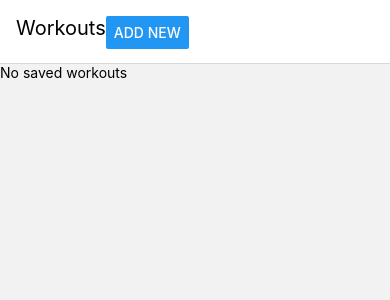
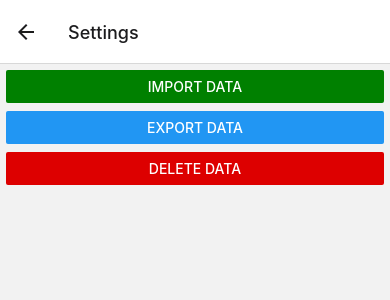
Before and after one commit to jaakaappi/workout, a React Native app: screen /Settings in a window 390 px wide. Shown: the top 300 px of the page. Built offline with nearby package versions, Linux system fonts and the light colour scheme.

Commit message:
Exporting, importing, wiping data

```diff
--- a/App.tsx
+++ b/App.tsx
@@ -1,57 +1,51 @@
-import React, {
-  createContext,
-  useContext,
-  useEffect,
-  useInsertionEffect,
-  useReducer,
-  useState,
-} from 'react';
+import 'react-native-gesture-handler';
+import {GestureHandlerRootView} from 'react-native-gesture-handler';
+import React from 'react';
 import {
   Button,
-  FlatList,
-  SafeAreaView,
-  ScrollView,
   StatusBar,
   StyleSheet,
   Text,
   useColorScheme,
   View,
 } from 'react-native';
-import {getWorkouts} from './workouts';
 import {NavigationContainer} from '@react-navigation/native';
 import {
-  NativeStackNavigationProp,
   NativeStackScreenProps,
   createNativeStackNavigator,
 } from '@react-navigation/native-stack';
 import {WorkoutsScreen} from './WorkoutsScreen';
 import {EditWorkoutScreen} from './EditWorkoutScreen';
-import {GestureHandlerRootView} from 'react-native-gesture-handler';
-import {Workout, WorkoutState} from './types';
+import {Workout} from './types';
 import {WorkoutStore} from './WorkoutStore';
 import {WorkoutDetailsScreen} from './WorkoutDetailScreen';
+import {SettingsScreen} from './SettingsScreen';
 
 export type RootStackParamList = {
   Workouts: undefined;
   EditWorkout: {workout?: Workout};
   WorkoutDetails: {workout: Workout};
+  Settings: undefined;
 };
 
 const Stack = createNativeStackNavigator<RootStackParamList>();
-
 const WorkoutScreen = (): JSX.Element => {
   const isDarkMode = useColorScheme() === 'dark';
-
-  // const addNewWorkout = (workout: Workout) => {
-  //   const newWorkouts = [...workouts, workout];
-  //   setWorkouts(newWorkouts);
-  // };
 
   return (
     <NavigationContainer>
       <WorkoutStore>
         <GestureHandlerRootView style={{flex: 1}}>
           <StatusBar barStyle={isDarkMode ? 'light-content' : 'dark-content'} />
+          <WorkoutStack />
+        </GestureHandlerRootView>
+      </WorkoutStore>
+    </NavigationContainer>
+  );
+};
+
+const WorkoutStack = () => {
+  return (
     <Stack.Navigator>
       <Stack.Screen
         name="Workouts"
@@ -72,10 +66,11 @@ const WorkoutScreen = (): JSX.Element => {
           headerTitle: () => <WorkoutDetailsHeader {...props} />,
         })}
       />
+      <Stack.Screen
+        name="Settings"
+        component={SettingsScreen}
+      />
     </Stack.Navigator>
-        </GestureHandlerRootView>
-      </WorkoutStore>
-    </NavigationContainer>
   );
 };
 
@@ -103,6 +98,7 @@ const WorkoutScreenHeader = ({
       <Text style={styles.headerText}>Workouts</Text>
       <Button
         title="Add new"
+        color="green"
         onPress={() => navigation.navigate('EditWorkout', {workout: undefined})}
       />
     </View>
--- /dev/null
+++ b/SettingsScreen.tsx
@@ -0,0 +1,93 @@
+import React, {useContext, useMemo} from 'react';
+import {Alert, Button, StyleSheet, View} from 'react-native';
+
+import RNFS from 'react-native-fs';
+import DocumentPicker from 'react-native-document-picker';
+
+import {Context} from './WorkoutStore';
+import {Workout} from './types';
+
+export const SettingsScreen = () => {
+  const {state, dispatch} = useContext(Context);
+
+  const styles = StyleSheet.create({
+    mainContainter: {
+      padding: 6,
+      gap: 8,
+    },
+  });
+
+  const handleImportPressed = () => {
+    DocumentPicker.pickSingle({
+      presentationStyle: 'fullScreen',
+      //   copyTo: 'cachesDirectory',
+    })
+      .then(response => {
+        RNFS.readFile(response.uri).then(value => {
+          try {
+            const workouts = JSON.parse(value) as Workout[];
+            workouts.map(workout =>
+              dispatch({type: 'addWorkout', payload: [workout]}),
+            );
+            console.log('Finished importing workouts');
+          } catch (error) {
+            console.error(`Failed to parse file: ${error}`);
+          }
+        });
+      })
+      .catch(() => {});
+  };
+
+  const handleExportPressed = () => {
+    const dateTime = new Date(Date.now());
+    const filePath =
+      RNFS.DownloadDirectoryPath +
+      `/workout-export-${dateTime.getFullYear()}-${dateTime.getMonth()}-${dateTime.getDay()}-${dateTime.getHours()}-${dateTime.getMinutes()}.json`;
+
+    const exportJson = JSON.stringify(state.workouts);
+
+    RNFS.writeFile(filePath, exportJson, 'utf8')
+      .then(() => {
+        console.log('Data exported succesfully');
+      })
+      .catch(err => {
+        console.error(`Failed to export data: ${err}`);
+      });
+  };
+
+  const handleDeleteDataPressed = () => {
+    Alert.alert(
+      'Are you sure?',
+      'Are you sure you want to delete all your data?',
+      [
+        {text: 'Cancel', style: 'cancel'},
+        {
+          text: 'Confirm',
+          style: 'destructive',
+          onPress: () => {
+            dispatch({type: 'deleteAllWorkouts', payload: []});
+          },
+        },
+      ],
+    );
+  };
+
+  return (
+    <View style={styles.mainContainter}>
+      <Button
+        color="green"
+        title="Import data"
+        onPress={handleImportPressed}
+      />
+      <Button
+        title="Export data"
+        onPress={handleExportPressed}
+      />
+      <Button
+        color="#DD0000"
+        title="Delete data"
+        onPress={handleDeleteDataPressed}
+      />
+    </View>
+  );
+};
--- a/WorkoutStore.tsx
+++ b/WorkoutStore.tsx
@@ -1,5 +1,5 @@
 import React, {useEffect} from 'react';
-import {Children, createContext, useReducer} from 'react';
+import {createContext, useReducer} from 'react';
 import {Workout, WorkoutState} from './types';
 import {getWorkouts, saveWorkouts} from './workouts';
 
@@ -56,6 +56,10 @@ export const WorkoutStore = ({children}: React.PropsWithChildren) => {
         saveWorkouts(newWorkouts);
         return {...state, workouts: newWorkouts};
       }
+      case 'deleteAllWorkouts': {
+        saveWorkouts([]);
+        return {...state, workouts: []};
+      }
       default:
         throw Error('Unknown action.');
     }
--- a/WorkoutsScreen.tsx
+++ b/WorkoutsScreen.tsx
@@ -1,4 +1,4 @@
-import React, {useContext, useEffect, useMemo, useState} from 'react';
+import React, {useContext, useMemo} from 'react';
 import {
   Button,
   FlatList,
@@ -7,22 +7,13 @@ import {
   Text,
   View,
 } from 'react-native';
-import {Workout} from './types';
-import {getWorkouts} from './workouts';
 import {NativeStackScreenProps} from '@react-navigation/native-stack';
 import {RootStackParamList} from './App';
-import {TextInput, TouchableHighlight} from 'react-native-gesture-handler';
 import {Context} from './WorkoutStore';
 
 export const WorkoutsScreen = ({
-  route,
   navigation,
 }: NativeStackScreenProps<RootStackParamList>) => {
-  // const workouts = useMemo(
-  //   () => workoutState.workouts,
-  //   [workoutState.workouts],
-  // );
-
   const {state, dispatch} = useContext(Context);
 
   const workouts = useMemo(() => state.workouts, [state]);
@@ -51,12 +42,17 @@ export const WorkoutsScreen = ({
       gap: 6,
       alignSelf: 'center',
     },
+    settingsButton: {
+      alignContent: 'center',
+      alignSelf: 'flex-end',
+      width: '100%',
+    },
   });
 
   return (
-    <View>
+    <View style={{height: '100%'}}>
       {workouts.length == 0 ? (
-        <View>
+        <View style={{flex: 1, padding: 8, alignItems: 'center'}}>
           <Text>No saved workouts</Text>
         </View>
       ) : (
@@ -86,6 +82,7 @@ export const WorkoutsScreen = ({
                   <Button title="Edit" />
                   <Button
                     title="Delete"
+                    color="#DD0000"
                     onPress={() => handleDeleteWorkoutPressed(index)}
                   />
                 </View>
@@ -95,6 +92,12 @@ export const WorkoutsScreen = ({
           keyExtractor={(_, index) => index.toString()}
         />
       )}
+      <View style={styles.settingsButton}>
+        <Button
+          title="Settings"
+          onPress={() => navigation.navigate('Settings')}
+        />
+      </View>
     </View>
   );
 };
--- a/package.json
+++ b/package.json
@@ -12,11 +12,15 @@
   },
   "dependencies": {
     "@react-native-async-storage/async-storage": "^1.19.0",
+    "@react-navigation/drawer": "^6.6.3",
     "@react-navigation/native": "^6.1.7",
     "@react-navigation/native-stack": "^6.9.13",
     "react": "18.2.0",
     "react-native": "0.72.3",
+    "react-native-document-picker": "^9.0.1",
+    "react-native-fs": "^2.20.0",
     "react-native-gesture-handler": "^2.12.0",
+    "react-native-reanimated": "^3.3.0",
     "react-native-safe-area-context": "^4.6.4",
     "react-native-screens": "^3.22.1",
     "react-native-uuid": "^2.0.1"
```
Also changed, not shown: 6 other files (tests, documents, lock files or other folders). Lines whose indentation alone changed are shown as unchanged.
